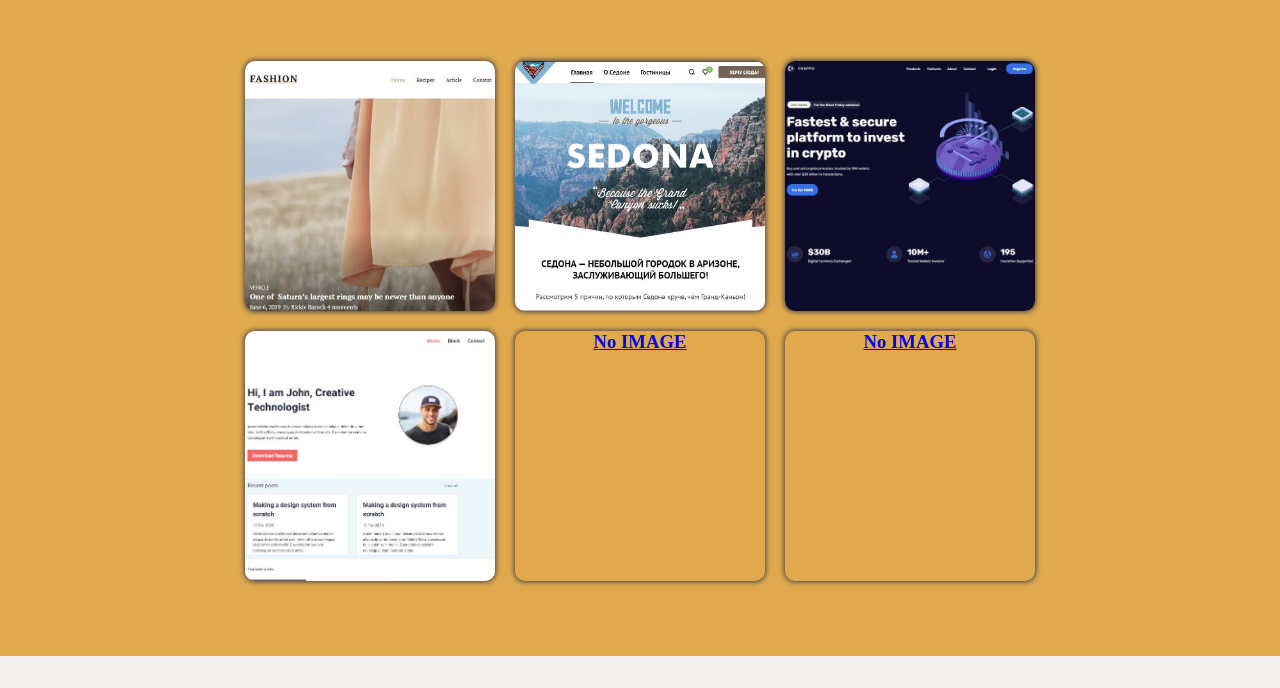
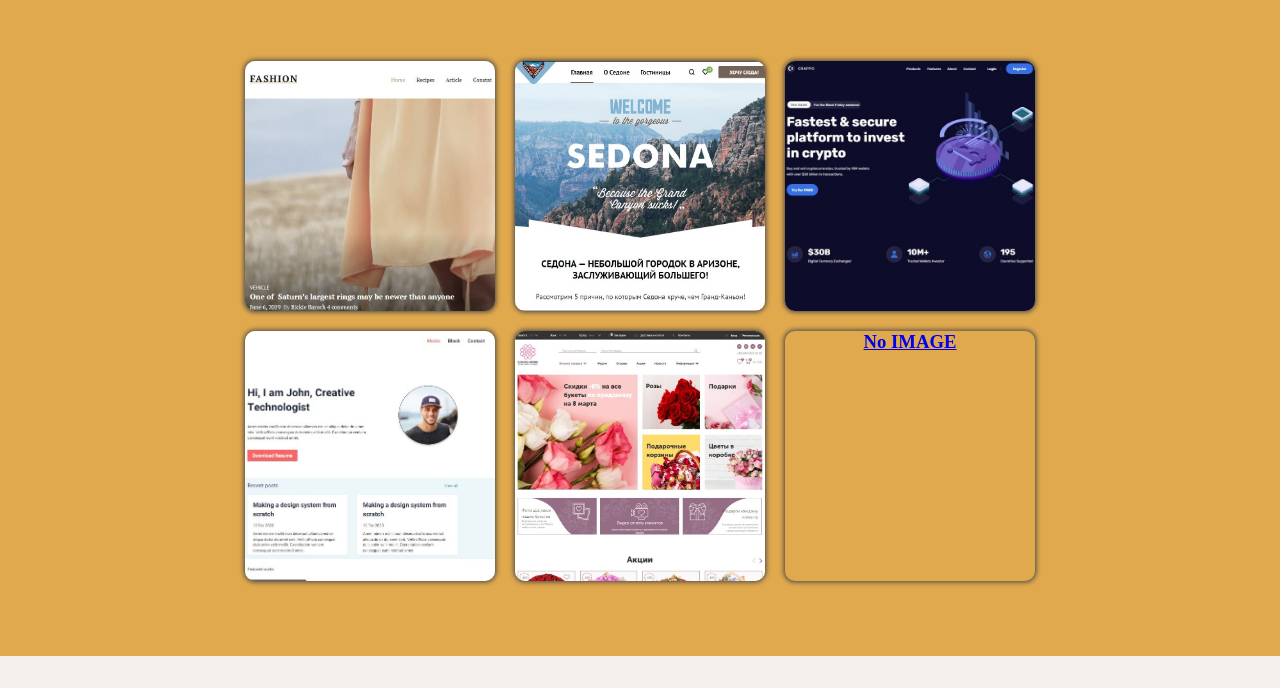
Before and after one commit to LexaSem1993/Portfolio, a plain HTML site: page index.html in a window 1280 px wide. Shown: the part 1075-1763 px from the top of the page. Drawn offline with Linux system fonts and the light colour scheme.

Commit message:
Добавление работы номер 5

```diff
--- a/index.html
+++ b/index.html
@@ -79,8 +79,7 @@
                         </a>
                     </li>
                     <li class="works__item">
-                        <a href="https://lexasem1993.github.io/Fashion/" target="_blank" class="works__link">
-                            <h3 class="works__info">No IMAGE</h3>
+                        <a href="https://lexasem1993.github.io/Flowers/dist/" target="_blank" class="works__link">
                         </a>
                     </li>
                     <li class="works__item">
--- a/styles/components/_works.scss
+++ b/styles/components/_works.scss
@@ -45,6 +45,9 @@
     &__item:nth-child(4) &__link{
         background-image: url(../img/work4.jpg);
     }
+    &__item:nth-child(5) &__link{
+        background-image: url(../img/work5.jpg);
+    }
     &__link:hover{
         box-shadow: 0 0 10px 4px var(--dark-shades);
     }
```
Also changed, not shown: img/work5.jpg (added), styles/style.css, 1 other file.
